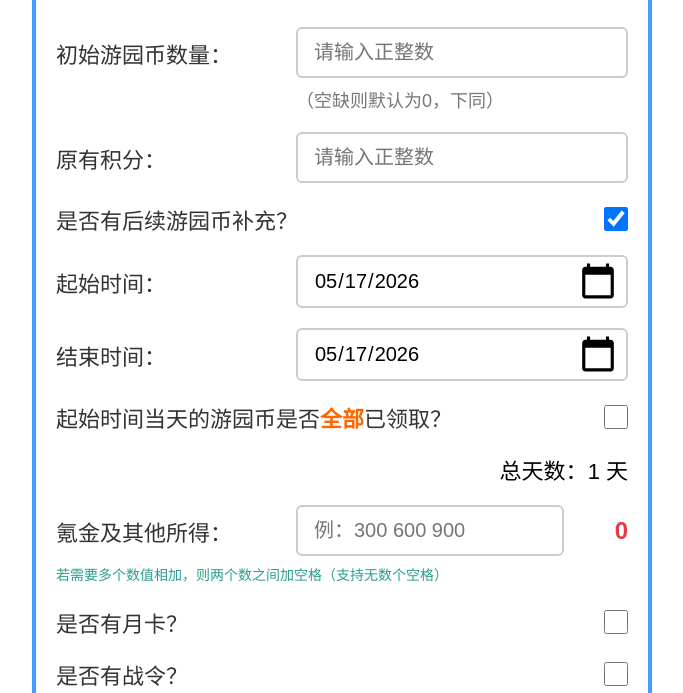
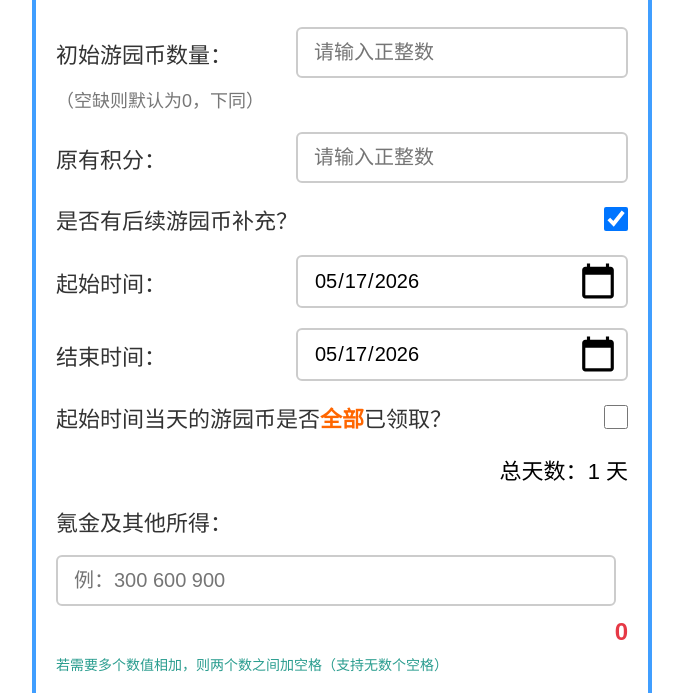
Before and after one commit to sqiyue77/sqiyue.github.io, a plain HTML site: page index.html in a window 1280 px wide. Both pictures are taken after a click on the checkbox 914 px from the left and 324 px from the top of the page. Shown: the part 105-798 px from the top of the page, without its empty margins (298-981 px from the left). Drawn offline with Linux system fonts and the light colour scheme.

Commit message:
Update index.html

```diff
--- a/index.html
+++ b/index.html
@@ -84,9 +84,11 @@
             flex: 1;
             gap: 12px;
             flex-wrap: wrap;
+            width:100%;
         }
         #payCoin {
             flex: 1;
+            width:100%
         }
         #payResult {
             font-size: 24px;
@@ -161,13 +163,13 @@
         .text-gray-small {
             font-size: clamp(15px,2.2vw,18px);
             color: #777;
-            margin: -12px 0 20px 240px;
+            margin: -12px 0 20px 0px;
         }
         .target-tip {
             font-size: clamp(15px,2.2vw,18px);
             color: #888;
             margin: -12px 0 20px 0;
-            padding-left: 240px;
+            padding-left: 0px;
         }
         .judge-result {
             margin-top:15px;
@@ -429,11 +431,11 @@
 
         <div class="days-text">总天数：<span id="totalDays">0</span> 天</div>
 
-        <div class="item">
+        <div class="item" style="flex-direction:column;align-items:flex-start;">
             <span class="label-text">氪金及其他所得：</span><br>
             <div class="pay-row">
                 <input type="text" id="payCoin" placeholder="例：300 600 900" oninput="calcPay()"><br>
-                <div id="payResult">0</div>
+                <div id="payResult" style="width:100%;">0</div>
             </div>
         </div>
         <div id="payTip">若需要多个数值相加，则两个数之间加空格（支持无数个空格）</div>
```
